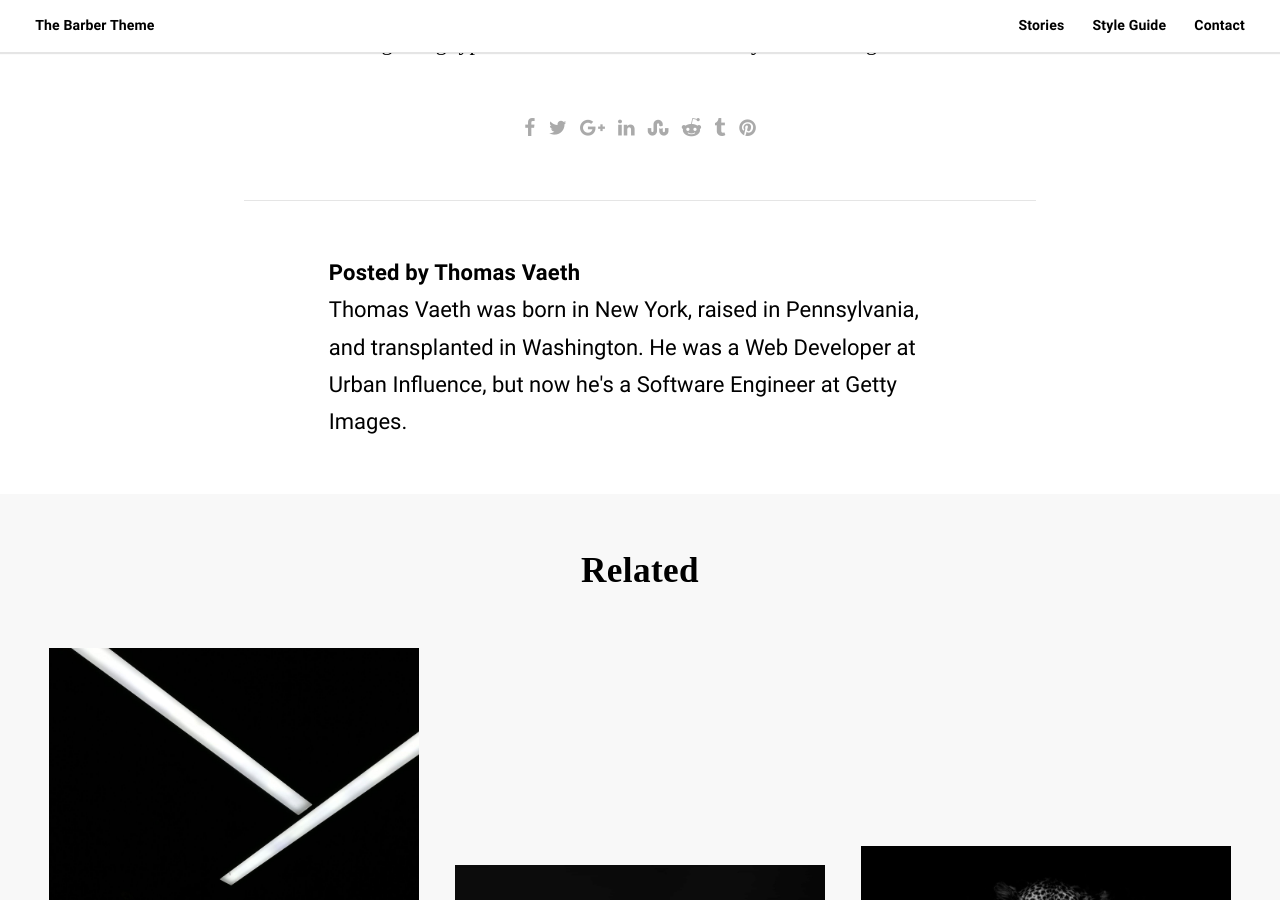
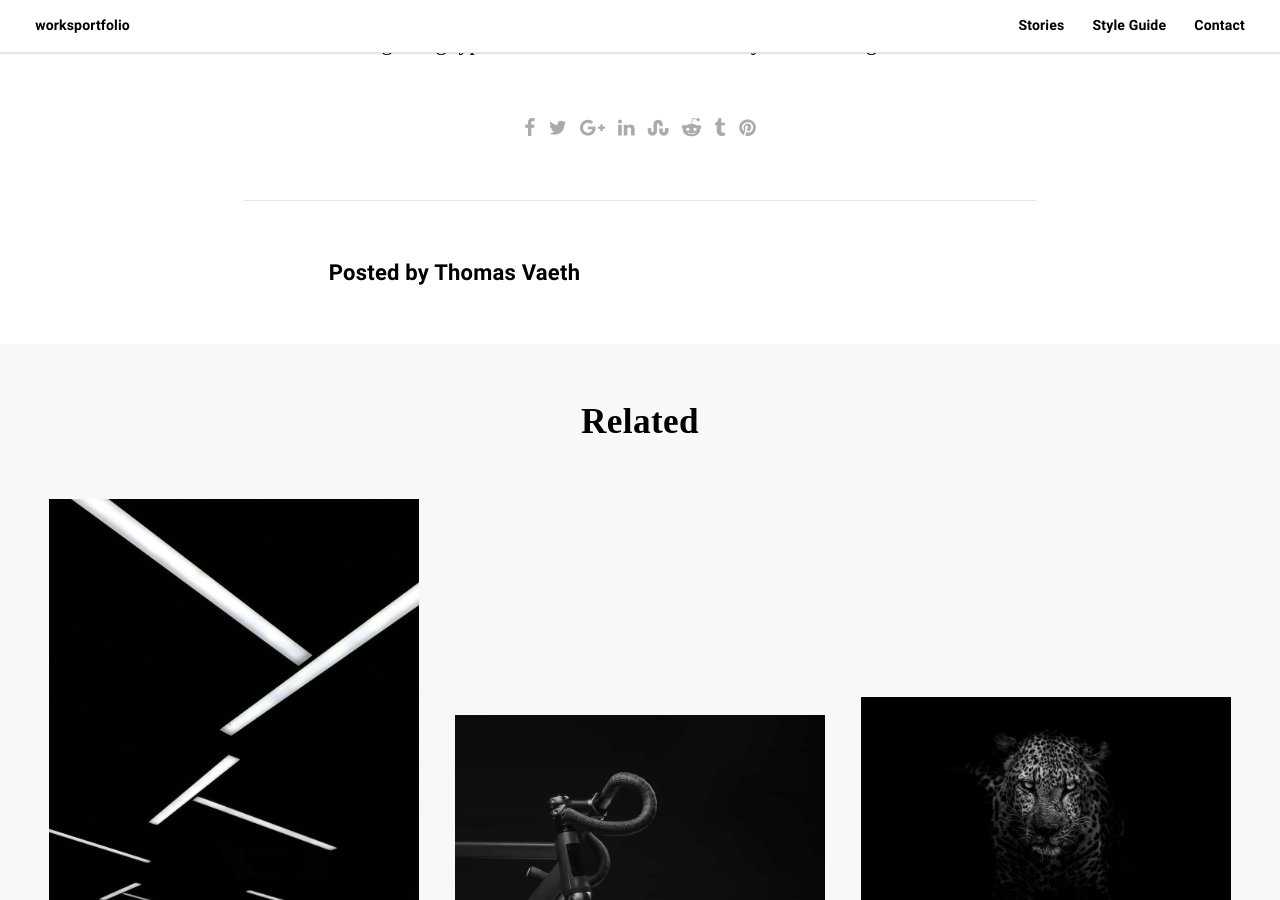
Before and after one commit to halmang/works.github.io, a Jekyll site: the page built from _posts/2017-10-16-beard.markdown, in a window 1280 px wide and 900 px high, scrolled down 2788 px. Built offline with Jekyll 4.4.1, drawn with Linux system fonts in a browser that asks for light colours; some web fonts are replaced.

Commit message:
Update _config.yml

```diff
--- a/_config.yml
+++ b/_config.yml
@@ -1,44 +1,44 @@
 # Site/SEO settings
-email: okay@samesies.io
+email:
 baseurl: ""
 permalink: /:year/:month/:day/:title/
 google_analytics:
 
 name: Thomas Vaeth
-title: The Barber Theme
+title: worksportfolio
 description: >
   Barber is a blog theme for Jekyll built by Thomas Vaeth for Samesies using HTML, Sass, and JavaScript.
-url: http://barber.samesies.io
-twitter_username: thomasvaeth
+url: https://halmang.github.io/worksportfolio/
+twitter_username:
 default_img: /assets/images/seo.jpg
 social:
   - name: twitter
-    url: https://twitter.com/thomasvaeth
+    url:
   - name: instagram
-    url: https://www.instagram.com/thomas.vaeth/
+    url:
   - name: linkedin
-    url: https://www.linkedin.com/in/thomasvaeth/
+    url:
   - name: github
-    url: https://github.com/samesies
+    url:
   - name: codepen
-    url: https://codepen.io/thomasvaeth/
+    url:
 
 # Contact settings
 contact_img: /assets/images/placeholder-28.jpg
-formcarry: https://formcarry.com/s/HkIo0nMb7
+formcarry:
 
 # Disqus settings
-disqus: test-apkdzgmqhj
+# disqus:
 
 # MailChimp settings
-mailchimp_action: https://samesies.us17.list-manage.com/subscribe/post-json?u=66ddf555dab480e6a8606430b&amp;id=89b3ee034f
-mailchimp_input: b_66ddf555dab480e6a8606430b_89b3ee034f
+# mailchimp_action:
+# mailchimp_input:
 
 # Author settings
 author:
-  - name: Thomas Vaeth
-    bio: Thomas Vaeth was born in New York, raised in Pennsylvania, and transplanted in Washington. He was a Web Developer at Urban Influence, but now he's a Software Engineer at Getty Images.
-    url: http://thomasvaeth.com
+  - name: Works
+    bio:
+    url:
 
 # Pagination settings
 pagination:
```
